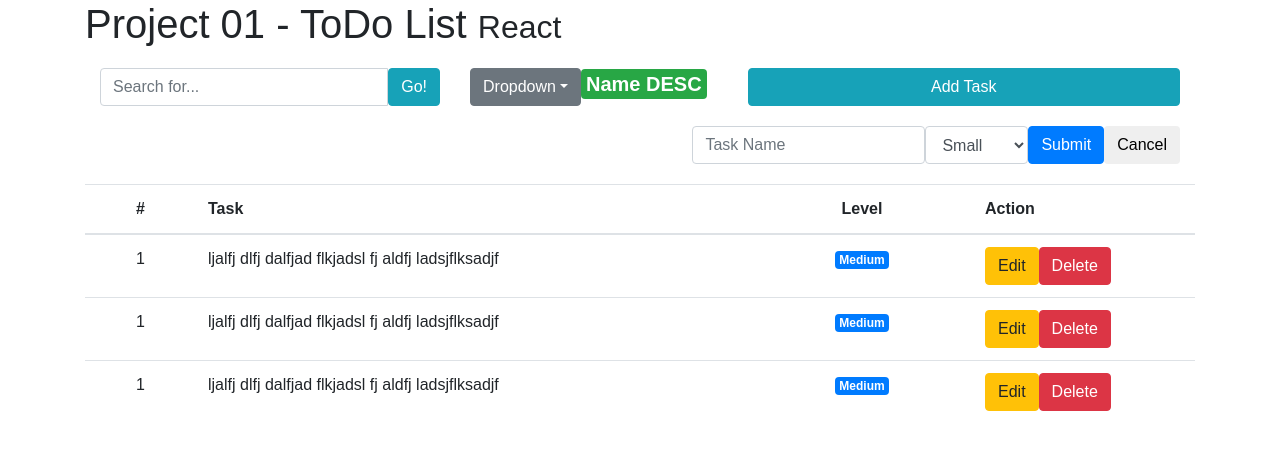
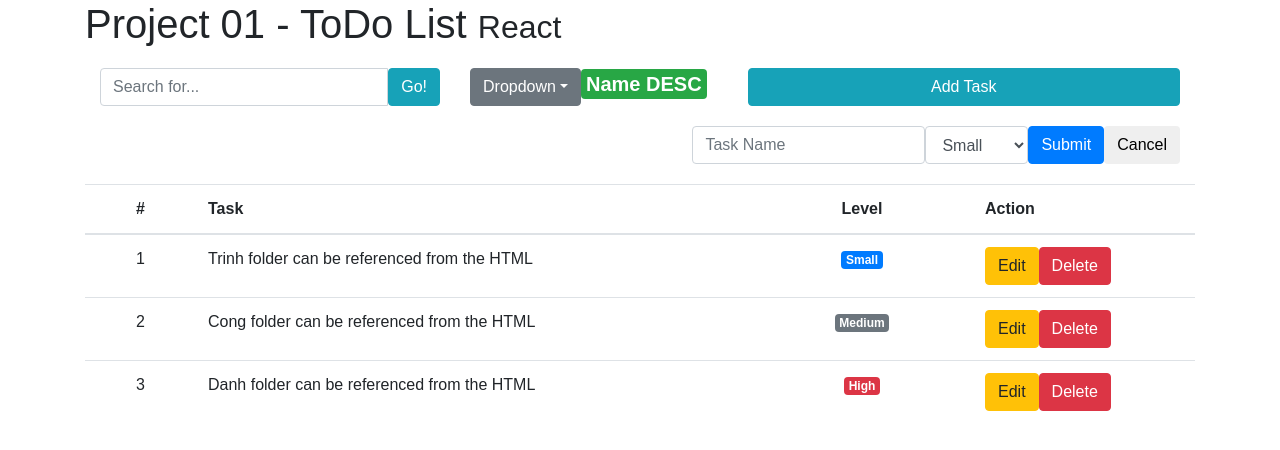
Before and after one commit to TrinhCDanh/Self-learning-Reactjs, a React (Create React App) app in the folder ch02/: page / in a window 1280 px wide. Shown: the top 450 px of the page. Built offline with nearby package versions, Linux system fonts and the light colour scheme.

Commit message:
Hiển thị dữ liệu ra danh sách

```diff
--- a/ch02/src/components/Item.js
+++ b/ch02/src/components/Item.js
@@ -1,13 +1,37 @@
 import React, { Component } from 'react';
 
 export default class Item extends Component {
+  constructor(props) {
+    super(props);
+
+    this.state = {
+
+    };
+  }
+
+  // Cách khác trong video 30 của ZendVN
+  showLevel(level) {
+    if (level === 0)
+      return {badge: "badge badge-primary",diff: "Small"}
+    else if (level === 1)
+      return {badge: "badge badge-secondary", diff: "Medium"} ;
+    else
+      return {badge: "badge badge-danger", diff: "High"};
+  }
+
   render() {
+    const {taskname} = this.props;
+    const {index} = this.props;
+    const level = this.props.level;
+
+    let result_level = this.showLevel(level);
+    console.log(result_level);
+
     return (
-
       <tr>
-        <td className="text-center">1</td>
-        <td>ljalfj dlfj dalfjad flkjadsl fj aldfj ladsjflksadjf</td>
-        <td className="text-center"><span className="badge badge-primary">Medium</span></td>
+        <td className="text-center">{index + 1}</td>
+        <td>{taskname}</td>
+        <td className="text-center"><span className={result_level.badge}>{result_level.diff}</span></td>
         <td>
           <button type="button" className="btn btn-warning">Edit</button>
           <button type="button" className="btn btn-danger">Delete</button>
--- a/ch02/src/components/List.js
+++ b/ch02/src/components/List.js
@@ -14,7 +14,7 @@ export default class List extends Component {
     console.log(this.props.Items);
     const Elem = this.props.Items.map((item, index) => {
       return (
-        <Item key={index} />
+        <Item key={index} taskname={item.name} index={index} level={item.level} />
       );
     });
 
--- a/ch02/src/mocks/tasks.js
+++ b/ch02/src/mocks/tasks.js
@@ -3,18 +3,18 @@ const uuidv4 = require('uuid/v4');
 let Items = [
   {
     id : uuidv4(),
-    name: "Trinh",
+    name: "Trinh folder can be referenced from the HTML",
     level: 0
   },
   {
     id : uuidv4(),
-    name: "Cong",
-    level: 2
+    name: "Cong folder can be referenced from the HTML",
+    level: 1
   },
   {
     id : uuidv4(),
-    name: "Danh",
-    level: 3
+    name: "Danh folder can be referenced from the HTML",
+    level: 2
   }
 ];
 
```
Also changed, not shown: 2 other files (tests, documents, lock files or other folders).
